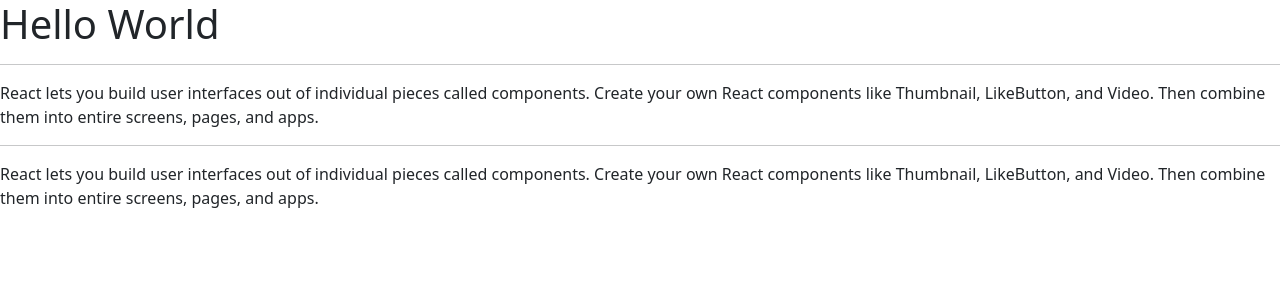
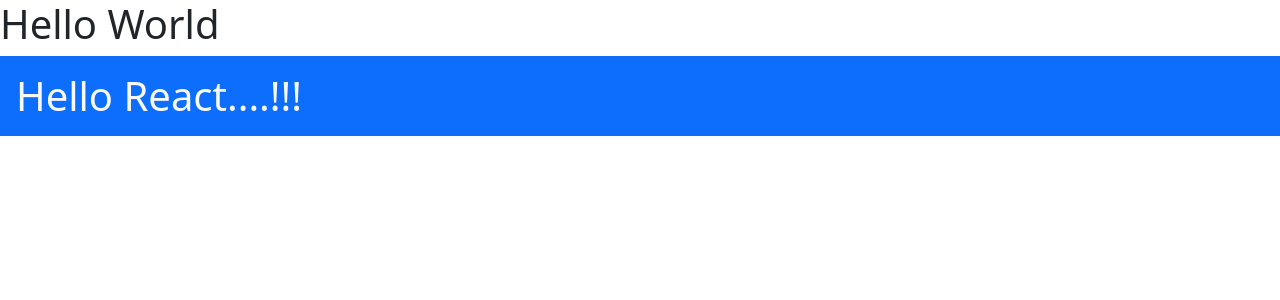
Before and after one commit to YogitaBhagat1996/my-react-project, a React (Create React App) app: page / in a window 1280 px wide. Shown: the top 300 px of the page. Built offline with nearby package versions, Linux system fonts and the light colour scheme.

Commit message:
basic boostrapdemo

```diff
--- a/src/App.js
+++ b/src/App.js
@@ -2,22 +2,16 @@ function App() {
   return (
     <div>
       <h1>Hello World</h1>
-      <hr />
-      <Header />
-      <hr />
-      <Header />
+
+      <BootstrapDemo />
     </div>
   );
 }
 
-function Header() {
+function BootstrapDemo() {
   return (
     <div>
-      <p>
-        React lets you build user interfaces out of individual pieces called
-        components. Create your own React components like Thumbnail, LikeButton,
-        and Video. Then combine them into entire screens, pages, and apps.
-      </p>
+      <h1 className="bg-primary p-3 text-light">Hello React....!!!</h1>
     </div>
   );
 }
```
